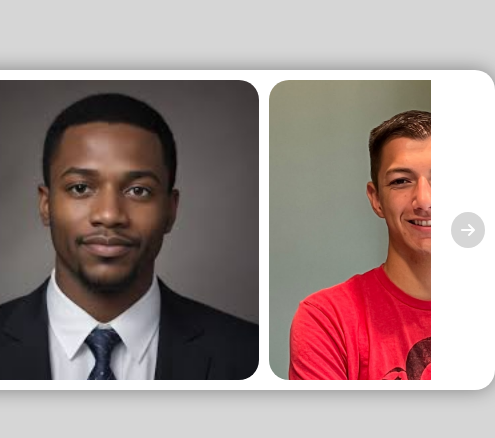
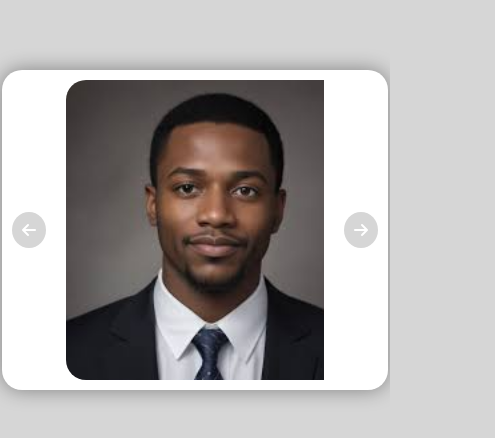
Before and after one commit to ayoub-ahnaou/javascript, a plain HTML site: page images-carousel/index.html in a window 390 px wide. Shown: the part 192-630 px from the top of the page, 495 px wide, since content can reach past the window. Drawn offline with Linux system fonts and the light colour scheme.

Commit message:
Make desgin responsive in small devices

```diff
--- a/images-carousel/style.css
+++ b/images-carousel/style.css
@@ -51,3 +51,9 @@ body {
         display: none;
     }
 }
+
+@media (max-width: 700px) {
+    .container {
+        width: 99%;
+    }
+}
```
